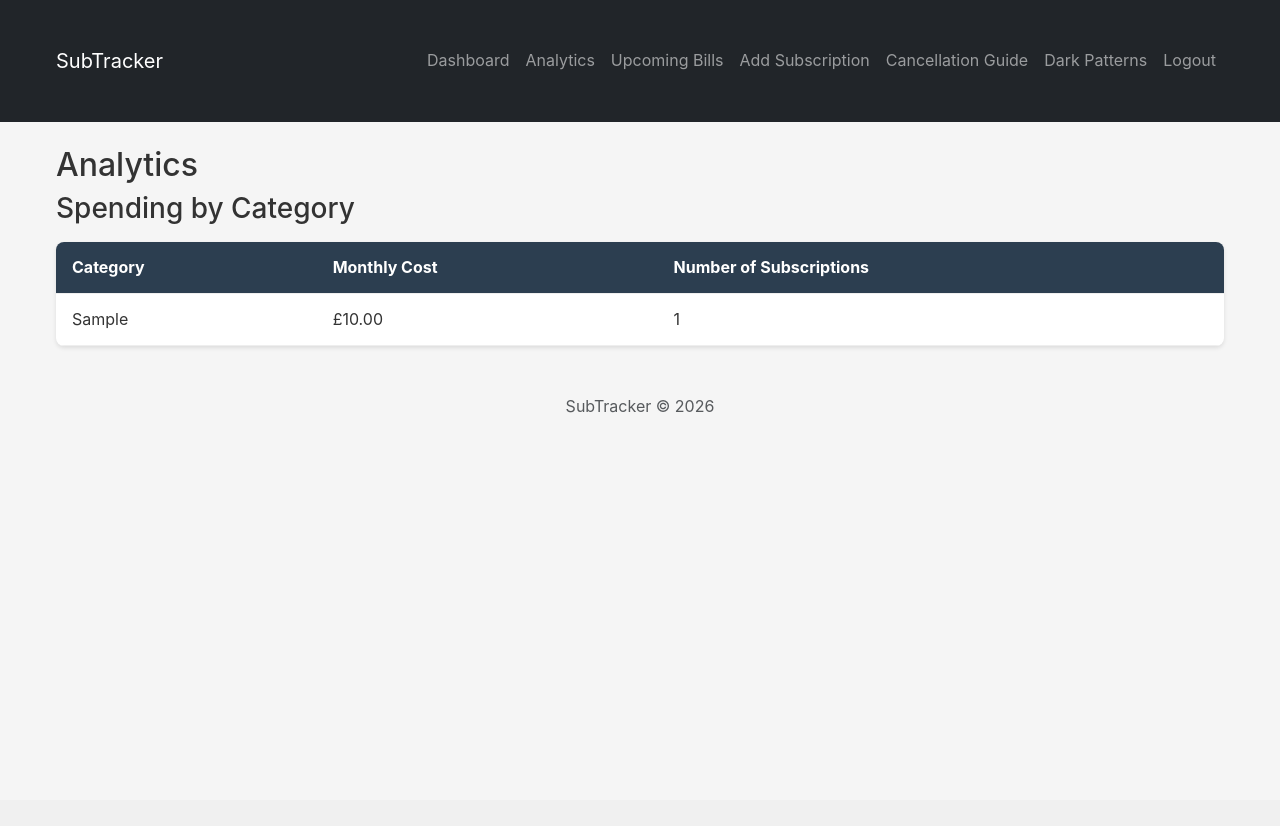
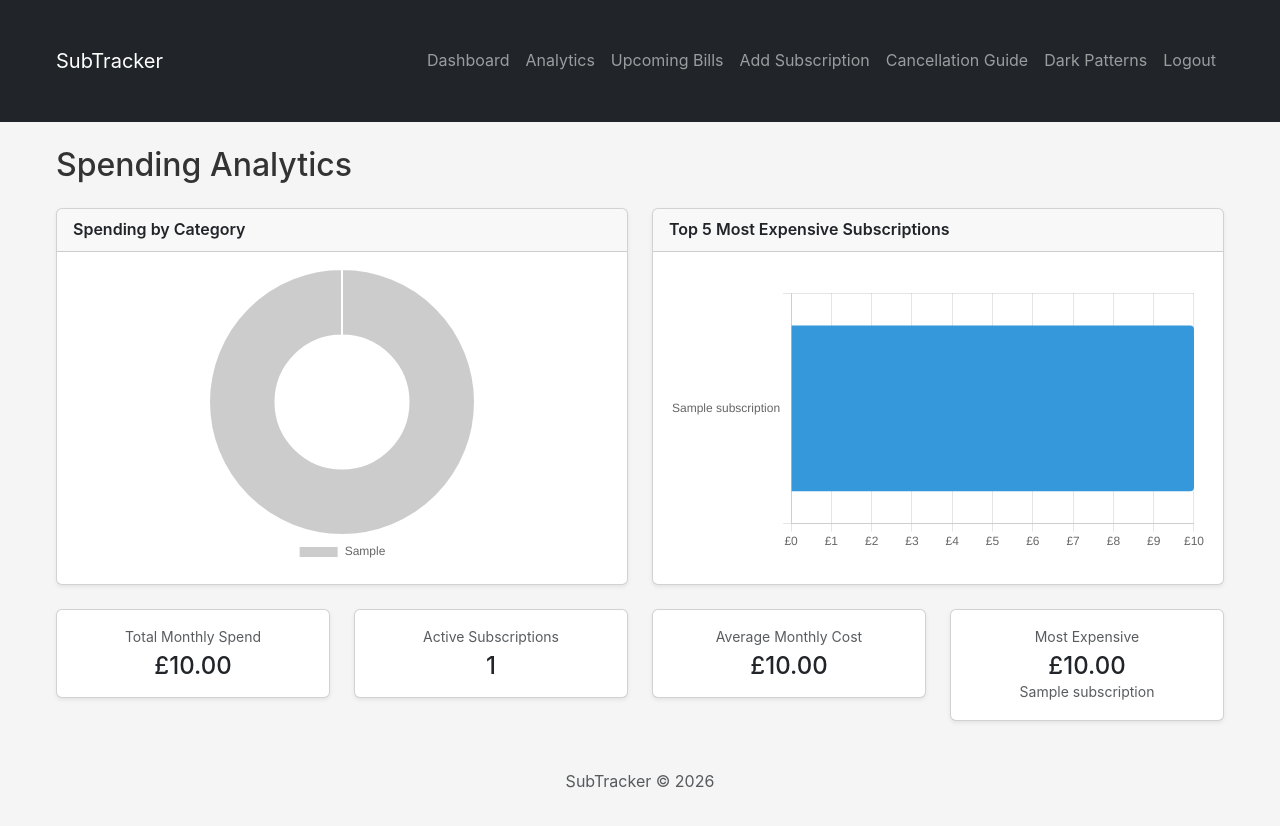
Before and after one commit to SAK-Dev21/subscription-tracker, a Flask app: page /analytics in a window 1280 px wide. Before the commit the page ends 413 px from the top, so only its background shows below. Run offline with Flask 3, Linux system fonts and the light colour scheme; a user stored in the database is signed in; tables that the repository leaves empty hold one stand-in row (values such as "Sample post").

Commit message:
Stage 3: Analytics and Upcoming Bills
Improved on the Analytics and Upcoming Bills pages to give users meaningful
insight into their spending patterns and awareness of imminent payments.

- Improved /analytics route with spending by category, top 5 subscriptions, and summary stats (total, average, most expensive)
- Improved analytics page with a doughnut chart (category spend) and horizontal bar chart (top 5), plus 4 stat cards
- Improved /upcoming-bills route with urgency categorisation (overdue, urgent, soon, upcoming, later) and 7/14/30-day period totals
- Improved upcoming bills page with summary cards and individual bill cards, left-bordered and badged by urgency
- Overrode Bootstrap's --bs-danger-rgb in style.css for a brighter site-wide red

```diff
--- a/app/main/routes.py
+++ b/app/main/routes.py
@@ -3,7 +3,7 @@ from flask_login import login_required, current_user
 from app.main import main_bp
 from app.models import Subscription
 from app.extensions import db
-from datetime import datetime, timedelta, date as date_type
+from datetime import datetime, date as date_type
 from calendar import monthrange
 
 
@@ -132,17 +132,76 @@ def update_budget():
 @main_bp.route('/analytics')
 @login_required
 def analytics():
-    subscriptions = Subscription.query.filter_by(user_id=current_user.id).all()
-    return render_template('main/analytics.html', subscriptions=subscriptions)
+    active_subs = [s for s in Subscription.query.filter_by(user_id=current_user.id).all() if s.is_active]
+
+    # spending by category
+    spending_by_category = {}
+    for s in active_subs:
+        spending_by_category[s.category] = spending_by_category.get(s.category, 0) + s.monthly_cost
+
+    # top 5 by monthly cost
+    top_subscriptions = sorted(
+        [(s.service_name, round(s.monthly_cost, 2)) for s in active_subs],
+        key=lambda x: x[1], reverse=True
+    )[:5]
+
+    total_monthly = sum(s.monthly_cost for s in active_subs)
+    subscription_count = len(active_subs)
+    average_cost = total_monthly / subscription_count if subscription_count > 0 else 0
+
+    most_expensive = max(active_subs, key=lambda s: s.monthly_cost, default=None)
+    cheapest = min(active_subs, key=lambda s: s.monthly_cost, default=None)
+
+    category_labels = list(spending_by_category.keys())
+    category_values = [round(v, 2) for v in spending_by_category.values()]
+    top_names = [t[0] for t in top_subscriptions]
+    top_costs = [t[1] for t in top_subscriptions]
+
+    return render_template('main/analytics.html',
+                           spending_by_category=spending_by_category,
+                           total_monthly=total_monthly,
+                           subscription_count=subscription_count,
+                           average_cost=average_cost,
+                           most_expensive=most_expensive,
+                           cheapest=cheapest,
+                           category_labels=category_labels,
+                           category_values=category_values,
+                           top_names=top_names,
+                           top_costs=top_costs)
 
 
 @main_bp.route('/upcoming-bills')
 @login_required
 def upcoming_bills():
     today = datetime.now().date()
-    upcoming = Subscription.query.filter(
+    raw = Subscription.query.filter(
         Subscription.user_id == current_user.id,
-        Subscription.next_payment_date <= today + timedelta(days=30),
-        Subscription.next_payment_date >= today
+        Subscription.is_active == True,
+        Subscription.next_payment_date != None
     ).order_by(Subscription.next_payment_date).all()
-    return render_template('main/upcoming_bills.html', upcoming=upcoming)
+
+    def urgency(days):
+        if days < 0:
+            return 'overdue'
+        elif days <= 7:
+            return 'urgent'
+        elif days <= 14:
+            return 'soon'
+        elif days <= 30:
+            return 'upcoming'
+        return 'later'
+
+    upcoming = []
+    for s in raw:
+        days = (s.next_payment_date - today).days
+        upcoming.append({'sub': s, 'days': days, 'urgency': urgency(days)})
+
+    total_7_days  = sum(e['sub'].monthly_cost for e in upcoming if e['days'] <= 7)
+    total_14_days = sum(e['sub'].monthly_cost for e in upcoming if e['days'] <= 14)
+    total_30_days = sum(e['sub'].monthly_cost for e in upcoming if e['days'] <= 30)
+
+    return render_template('main/upcoming_bills.html',
+                           upcoming=upcoming,
+                           total_7_days=total_7_days,
+                           total_14_days=total_14_days,
+                           total_30_days=total_30_days)
--- a/app/static/css/style.css
+++ b/app/static/css/style.css
@@ -1,3 +1,8 @@
+/* Bootstrap colour overrides */
+:root {
+    --bs-danger-rgb: 220, 38, 38;
+}
+
 /* General Reset */
 *, *::before, *::after {
     box-sizing: border-box;
--- a/app/templates/main/analytics.html
+++ b/app/templates/main/analytics.html
@@ -1,42 +1,146 @@
-{% extends "base.html" %}
+{% extends 'base.html' %}
 
-{% block title %}Analytics - Subscription Tracker{% endblock %}
+{% block title %}Spending Analytics — SubTracker{% endblock %}
 
 {% block content %}
-<h2>Analytics</h2>
+<h2 class="mb-4">Spending Analytics</h2>
 
-{% if subscriptions %}
-<div class="analytics-summary">
-    <h3>Spending by Category</h3>
-    <table>
-        <thead>
-            <tr>
-                <th>Category</th>
-                <th>Monthly Cost</th>
-                <th>Number of Subscriptions</th>
-            </tr>
-        </thead>
-        <tbody>
-            {% set categories = {} %}
-            {% for sub in subscriptions %}
-                {% set cat = sub.category if sub.category else 'Uncategorised' %}
-                {% if cat in categories %}
-                    {% set _ = categories.update({cat: {'cost': categories[cat].cost + sub.monthly_cost, 'count': categories[cat].count + 1}}) %}
+<!-- Charts row -->
+<div class="row g-4 mb-4">
+    <div class="col-md-6">
+        <div class="card shadow-sm h-100">
+            <div class="card-header fw-semibold">Spending by Category</div>
+            <div class="card-body d-flex align-items-center justify-content-center">
+                <canvas id="categoryChart" style="max-height: 300px;"></canvas>
+            </div>
+        </div>
+    </div>
+    <div class="col-md-6">
+        <div class="card shadow-sm h-100">
+            <div class="card-header fw-semibold">Top 5 Most Expensive Subscriptions</div>
+            <div class="card-body d-flex align-items-center justify-content-center">
+                <canvas id="topSubsChart" style="max-height: 300px;"></canvas>
+            </div>
+        </div>
+    </div>
+</div>
+
+<!-- Stat cards row -->
+<div class="row g-4">
+    <div class="col-md-3">
+        <div class="card shadow-sm text-center">
+            <div class="card-body">
+                <p class="text-muted mb-1 small">Total Monthly Spend</p>
+                <h4 class="mb-0">£{{ '%.2f' | format(total_monthly) }}</h4>
+            </div>
+        </div>
+    </div>
+    <div class="col-md-3">
+        <div class="card shadow-sm text-center">
+            <div class="card-body">
+                <p class="text-muted mb-1 small">Active Subscriptions</p>
+                <h4 class="mb-0">{{ subscription_count }}</h4>
+            </div>
+        </div>
+    </div>
+    <div class="col-md-3">
+        <div class="card shadow-sm text-center">
+            <div class="card-body">
+                <p class="text-muted mb-1 small">Average Monthly Cost</p>
+                <h4 class="mb-0">£{{ '%.2f' | format(average_cost) }}</h4>
+            </div>
+        </div>
+    </div>
+    <div class="col-md-3">
+        <div class="card shadow-sm text-center">
+            <div class="card-body">
+                <p class="text-muted mb-1 small">Most Expensive</p>
+                {% if most_expensive %}
+                <h4 class="mb-0">£{{ '%.2f' | format(most_expensive.monthly_cost) }}</h4>
+                <p class="text-muted small mb-0">{{ most_expensive.service_name }}</p>
                 {% else %}
-                    {% set _ = categories.update({cat: {'cost': sub.monthly_cost, 'count': 1}}) %}
+                <h4 class="mb-0">—</h4>
                 {% endif %}
-            {% endfor %}
-            {% for cat, data in categories.items() %}
-            <tr>
-                <td>{{ cat }}</td>
-                <td>&pound;{{ "%.2f"|format(data.cost) }}</td>
-                <td>{{ data.count }}</td>
-            </tr>
-            {% endfor %}
-        </tbody>
-    </table>
+            </div>
+        </div>
+    </div>
 </div>
-{% else %}
-<p>No subscriptions to analyse. <a href="{{ url_for('subscriptions.add') }}">Add one</a> to see analytics.</p>
-{% endif %}
 {% endblock %}
+
+{% block scripts %}
+<script>
+    const categoryLabels = {{ category_labels | tojson }};
+    const categoryValues = {{ category_values | tojson }};
+    const topNames = {{ top_names | tojson }};
+    const topCosts = {{ top_costs | tojson }};
+
+    const categoryColours = {
+        entertainment: '#9b59b6',
+        food: '#e67e22',
+        software: '#3498db',
+        fitness: '#2ecc71',
+        utilities: '#95a5a6',
+        other: '#e91e8c'
+    };
+
+    const bgColours = categoryLabels.map(l => categoryColours[l] || '#cccccc');
+
+    // Doughnut — spending by category
+    new Chart(document.getElementById('categoryChart'), {
+        type: 'doughnut',
+        data: {
+            labels: categoryLabels,
+            datasets: [{
+                data: categoryValues,
+                backgroundColor: bgColours,
+                borderWidth: 2
+            }]
+        },
+        options: {
+            responsive: true,
+            plugins: {
+                legend: { position: 'bottom' },
+                tooltip: {
+                    callbacks: {
+                        label: ctx => ` £${ctx.parsed.toFixed(2)}`
+                    }
+                }
+            }
+        }
+    });
+
+    // Horizontal bar — top 5 subscriptions
+    new Chart(document.getElementById('topSubsChart'), {
+        type: 'bar',
+        data: {
+            labels: topNames,
+            datasets: [{
+                label: 'Monthly Cost (£)',
+                data: topCosts,
+                backgroundColor: '#3498db',
+                borderRadius: 4
+            }]
+        },
+        options: {
+            indexAxis: 'y',
+            responsive: true,
+            plugins: {
+                legend: { display: false },
+                tooltip: {
+                    callbacks: {
+                        label: ctx => ` £${ctx.parsed.x.toFixed(2)}`
+                    }
+                }
+            },
+            scales: {
+                x: {
+                    beginAtZero: true,
+                    ticks: {
+                        callback: v => `£${v}`
+                    }
+                }
+            }
+        }
+    });
+</script>
+{% endblock %}
```
Also changed, not shown: app/templates/main/upcoming_bills.html (+74 -24 lines).
